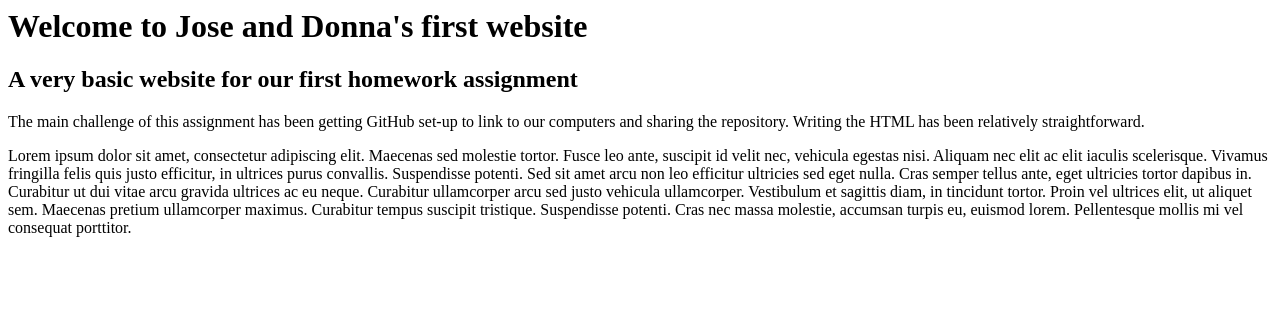
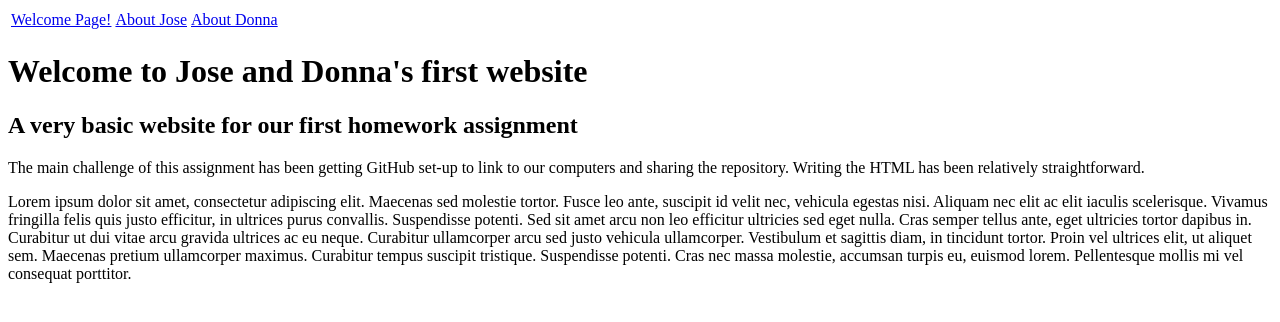
Before and after one commit to DonnaRocks/cpst342f17hw1, a plain HTML site: page index.html in a window 1280 px wide. Drawn offline with Linux system fonts and the light colour scheme.

Commit message:
Added navigation to index.html

```diff
--- a/index.html
+++ b/index.html
@@ -4,7 +4,13 @@
     <meta charset=”UTF-8”>
     <title>Welcome to our Page!</title>
 </head>
-
+<table>
+    <tr>
+      <td><a href="index.html">Welcome Page!</a></td>
+        <td><a href="jose.html">About Jose</a></td>
+        <td><a href="donna.html">About Donna</a></td>
+    </tr>
+</table>
 
 <body>
 <h1>Welcome to Jose and Donna's first website</h1>
```
